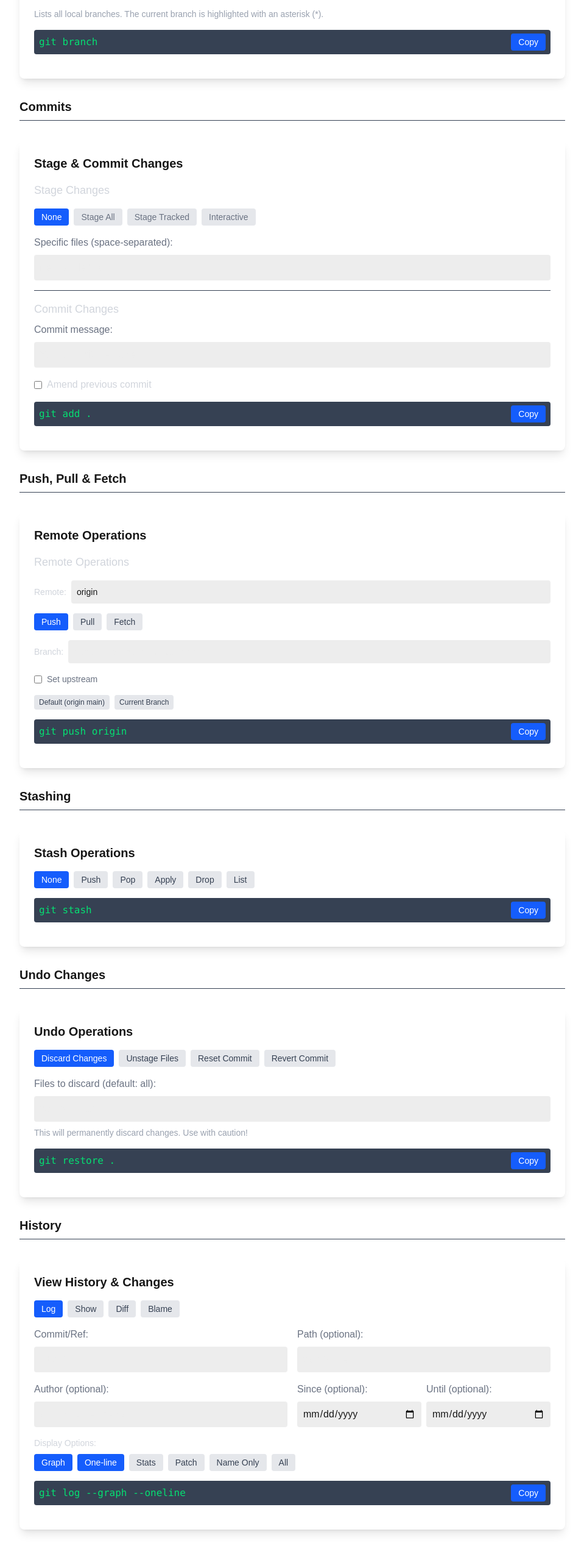
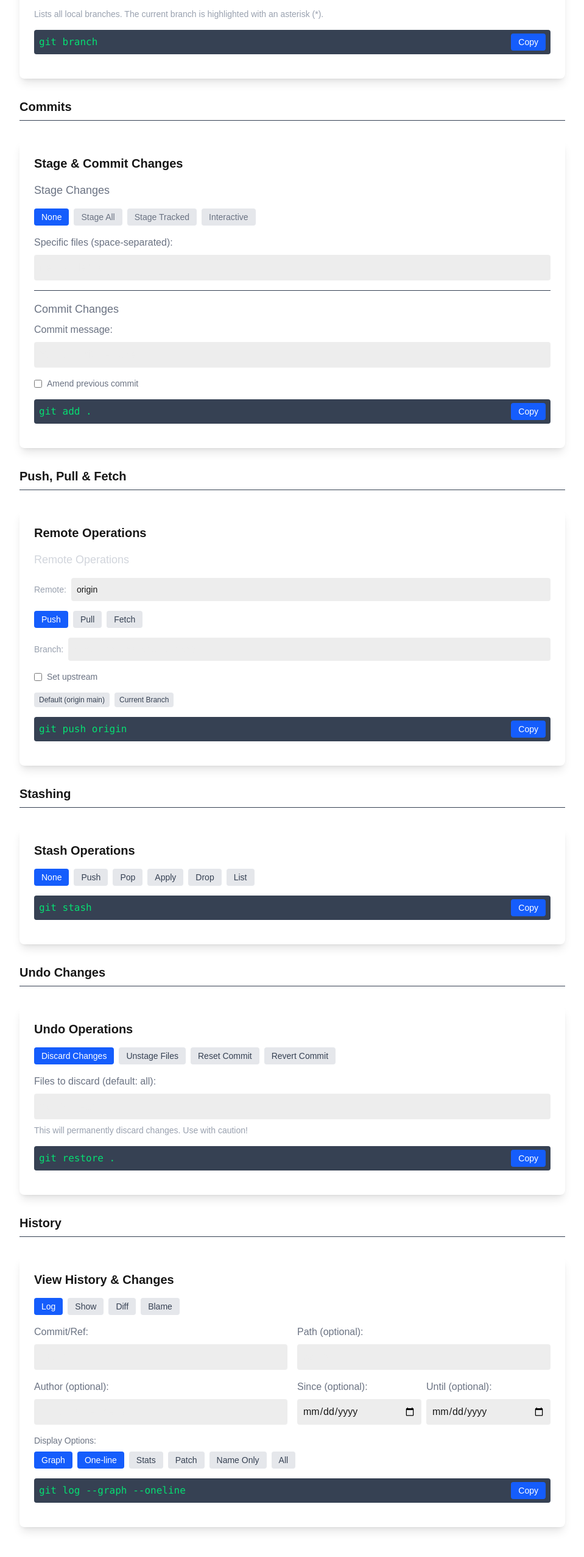
Before and after one commit to siko001/code-snippets, a Next.js app: page /git in a window 1280 px wide. Shown: the part 825-3379 px from the top of the page at 61% size, without its empty margins (160-1119 px from the left). Built offline with nearby package versions, Linux system fonts and the light colour scheme.

Commit message:
Git Themeing

```diff
--- a/src/app/components/git/CommitOperations.jsx
+++ b/src/app/components/git/CommitOperations.jsx
@@ -51,7 +51,7 @@
     return (
         <div className="space-y-4">
             <div className="space-y-4">
-                <h4 className="text-lg font-medium text-gray-300">Stage Changes</h4>
+                <h4 className="text-lg font-medium description">Stage Changes</h4>
                 <div className="flex flex-wrap gap-2">
 
                       <label className={`px-3 py-1 rounded text-sm ${!inputValues.stageOption ? 'bg-blue-600 !text-white' : 'bg-gray-200 dark:bg-gray-700 text-gray-900 dark:text-gray-300 hover:bg-gray-300 dark:hover:bg-gray-600'} duration-200 ease-in-out  cursor-pointer`}>
@@ -113,7 +113,7 @@
             </div>
 
             <div className="border-t border-gray-700 pt-4 mt-4">
-                <h4 className="text-lg font-medium text-gray-300 mb-2">Commit Changes</h4>
+                <h4 className="text-lg font-medium description mb-2">Commit Changes</h4>
                 <div className="space-y-4">
                     <div>
                         <label className="block text-gray-300 mb-2">Commit message:</label>
@@ -133,7 +133,7 @@
                                 onChange={handleAmendChange}
                                 className="rounded border-gray-600 text-blue-500"
                             />
-                            <span className="text-gray-300">Amend previous commit</span>
+                            <span className="description text-sm">Amend previous commit</span>
                         </label>
                         {inputValues.amend && (
                             <div className="flex items-center space-x-2">
@@ -143,7 +143,7 @@
                                     onChange={(e) => handleInputChange('noEdit', e.target.checked ? '--no-edit' : '')}
                                     className="rounded border-gray-600 text-blue-500"
                                 />
-                                <span className="text-gray-300">Keep previous message</span>
+                                <span className="description text-sm">Keep previous message</span>
                             </div>
                         )}
                     </div>
--- a/src/app/components/git/RemoteOperations.jsx
+++ b/src/app/components/git/RemoteOperations.jsx
@@ -28,7 +28,7 @@
                 {/* Remote Selection */}
                 <div className="space-y-2">
                     <div className="flex items-center space-x-2">
-                        <span className="text-gray-300 text-sm">Remote:</span>
+                        <span className="text-gray-400 dark:text-gray-300 text-sm">Remote:</span>
                         <input
                             type="text"
                             name="remote"
@@ -69,7 +69,7 @@
                 {inputValues.operation !== 'fetch' && (
                     <div className="space-y-2">
                         <div className="flex items-center space-x-2">
-                            <span className="text-gray-300 text-sm">Branch:</span>
+                            <span className="text-gray-400 dark:text-gray-300 text-sm">Branch:</span>
                             <input
                                 type="text"
                                 name="branch"
@@ -99,7 +99,7 @@
                         </label>
                         {inputValues.setUpstream && (
                             <div className="flex items-center space-x-2">
-                                <span className="text-gray-300 text-sm">as</span>
+                                <span className="text-gray-600 dark:text-gray-300 text-sm">as</span>
                                 <input
                                     type="text"
                                     name="upstreamBranch"
--- a/src/app/components/git/ViewHistoryOperations.jsx
+++ b/src/app/components/git/ViewHistoryOperations.jsx
@@ -135,7 +135,7 @@
                         </div>
 
                         <div className="space-y-2">
-                            <p className="text-sm text-gray-300">Display Options:</p>
+                            <p className="text-sm description">Display Options:</p>
                             <div className="flex flex-wrap gap-2">
                                 <button
                                     type="button"
```
